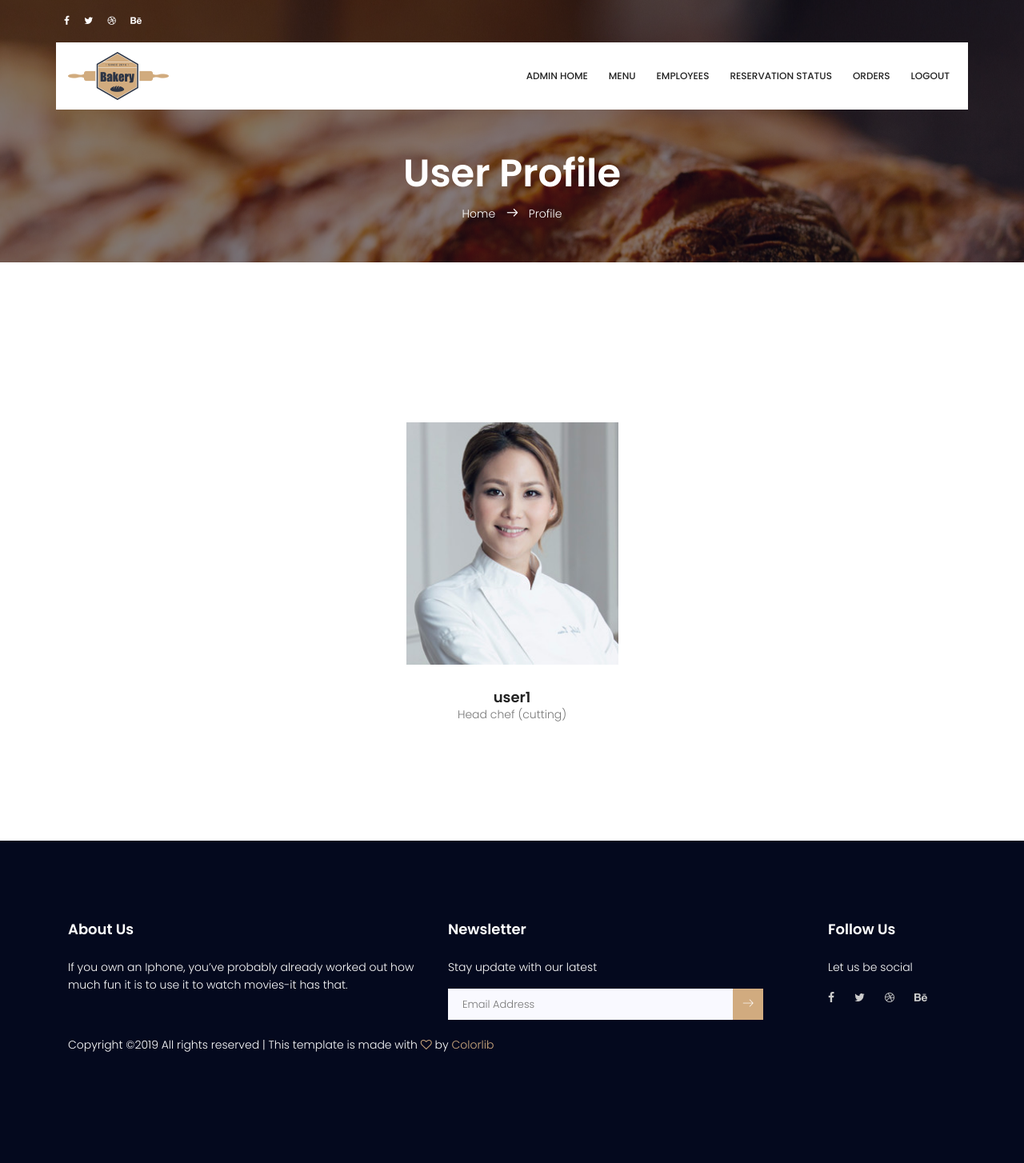
After one commit to BananaBond/RestrauntManagementSystem, a Flask app: page /profile in a window 1280 px wide. The commit adds this page. Shown: the whole page at 80% size. Run offline with Flask 2, Linux system fonts and the light colour scheme; a user stored in the database is signed in; data comes from the database, SQL or seed files in the repository; both versions use the stored data as it was after the commit; some libraries are stand-ins or nearby versions.

Commit message:
Added Cart page, need to add profile and cart button

```diff
--- a/app.py
+++ b/app.py
@@ -19,7 +19,7 @@ def login_required(f):
         if session.get("username") is None:
             flash(" Please login ",'danger')
 
-            return redirect(url_for("login", next=request.url))
+            return redirect(url_for("login",user=session.get("username"), next=request.url))
         return f(*args, **kwargs)
 
     return decorated_function
@@ -27,7 +27,7 @@ def admin_required(f):
     @wraps(f)
     def decorated_function(*args, **kwargs):
         if (session.get("usertype") !="admin"):
-            return redirect(url_for("index", next=request.url))
+            return redirect(url_for("index",user=session.get("username"), next=request.url))
         return f(*args, **kwargs)
 
     return decorated_function
@@ -68,17 +68,17 @@ class ReservationForm(Form):
 @app.route('/')
 def index():
     if(session.get("usertype")!="admin"):
-        return render_template('index.html')
+        return render_template('index.html',user=session.get("username"),)
     if(session.get("usertype")=="admin"):
-        return render_template('admin_index.html')
+        return render_template('admin_index.html',user=session.get("username"))
 @app.route('/about')
 def about():
-    return render_template('about.html')
+    return render_template('about.html',user=session.get("username"))
 
 @app.route('/menu')
 def menu():
     data = query_db("select name,category,description,option1,option2,option3,price1,price2,price3 from menu")
-    return render_template('menu.html',alldata=data)
+    return render_template('menu.html',user=session.get("username"),alldata=data)
 
 
 
@@ -86,7 +86,7 @@ def menu():
 
 @app.route('/team')
 def team():
-    return render_template('team.html')
+    return render_template('team.html',user=session.get("username"))
 
 @app.route('/reservation',methods=['POST','GET'])
 def reservation():
@@ -102,7 +102,7 @@ def reservation():
 #         flash('Thanks for your reservation')
 #         return redirect(url_for('index'))
     if request.method=="GET":
-        return render_template('reservation.html')
+        return render_template('reservation.html',user=session.get("username"))
     else:
         submission ={}
         submission["firstname"]=request.form["firstname"]
@@ -125,34 +125,41 @@ def reservation():
         submission['seats']
         ))
     flash(" Reservation created ","success")
-    return render_template('reservation.html')
+    return render_template('reservation.html',user=session.get("username"))
 
 
 @app.route('/contact')
 def contact():
-    return render_template('contact.html')
+    return render_template('contact.html',user=session.get("username"))
 
 @app.route('/elements')
 def elements():
     return render_template('elements.html')
+
+@app.route('/cart')
+@login_required
+def cart():
+    data = query_db("select customername,item from cart")
+    return render_template('/cart.html',user=session.get("username"),alldata=data,count=0)
+
 
 @app.route('/admin_reservation')
 @admin_required
 def admin_reservation():
 
     data=query_db("select firstname,lastname,seats,time,email from reservations")
-    return render_template('admin_reservation.html',alldata=data)
+    return render_template('admin_reservation.html',user=session.get("username"),alldata=data)
 
 @app.route('/admin_orders')
 @admin_required
 def admin_orders():
     data = query_db("select orderid,customername,item from orders")
-    return render_template('orders.html',alldata=data)
+    return render_template('orders.html',user=session.get("username"),alldata=data)
 
 @app.route('/login',methods=['POST','GET'])
 def login():
     if request.method == "GET":
-        return render_template("login.html")
+        return render_template("login.html",user=session.get("username"))
     else:
         error = None
         username = request.form["username"]
@@ -161,7 +168,7 @@ def login():
         passdatabase = query_db("select password from users where username = ?", (username,))
         if passdatabase == []:
             flash(" User does not exist ", "danger")
-            return render_template("login.html")
+            return render_template("login.html",user=session.get("username"))
         usertype=query_db("select usertype from users where username = ?", (username,))
 
         if  (sha.verify(password,passdatabase[0][0])):
@@ -171,12 +178,12 @@ def login():
             return redirect(url_for('index'))
         else:
             flash( " Incorrect Password ", "danger")
-            return render_template("login.html")
+            return render_template("login.html",user=session.get("username"))
 
 @app.route('/register',methods=['POST','GET'])
 def register():
     if request.method=="GET":
-        return render_template('register.html')
+        return render_template('register.html',user=session.get("username"))
     else:
         submission = {}
         submission["username"] = request.form["username"]
@@ -186,11 +193,11 @@ def register():
         submission["usertype"]=request.form["usertype"]
         if submission["password"] != submission["conf_pass"]:
             flash("Passwords don't match", "danger")
-            return render_template("register.html")
+            return render_template("register.html",user=session.get("username"))
 
         if query_db("select username from users where username = ?", (submission["username"],)) != []:
             flash("User already taken", "danger")
-            return render_template("register.html")
+            return render_template("register.html",user=session.get("username"))
 
         password = sha.encrypt(submission["password"])
         execute_db("insert into users values(?,?,?)", (
@@ -212,25 +219,47 @@ def logout():
 def addtocart(name,size):
     itemname=name
     itemsize=size
-    code=itemname+itemsize
+    code=itemname+" "+itemsize
 
 
     customername=session["username"]
-    execute_db("insert into orders values(1,?,?)", (
+    execute_db("insert into cart values(?,?)", (
        customername, code
 
     ))
     flash(" Added to cart "+code,"success")
     return redirect(url_for('menu'))
+@app.route('/place_order')
+@login_required
+def place_order():
+    itemlist=""
+    curretuser=session.get("username")
+    items=query_db("select item from cart where customername=?",(curretuser,))
+    for i in items:
+
+        itemlist+=i[0]+", "
+
+    execute_db("insert into orders values(1,?,?)",(curretuser,itemlist))
+    flash("Order placed ","success")
+    return redirect(url_for('index'))
+
 
 @app.route('/employee')
 def employee():
 
-    return render_template('team.html')
+    return render_template('team.html',user=session.get("username"))
 
 @app.route('/layout')
 def layout():
     return render_template('layout.html')
+@app.route("/profile")
+@login_required
+def profile():
+    currentuser=session.get("username")
+    data=query_db("select username from users where username = ?",(currentuser,))
+
+    return render_template('profile.html',data=data)
+
 app
 if __name__ == "__main__":
     app.run(host="0.0.0.0", debug=True, port=80)
--- /dev/null
+++ b/templates/profile.html
@@ -0,0 +1,51 @@
+{% extends 'admin_layout.html' %}
+{% block content %}
+<!-- start banner Area -->
+<section class="banner-area relative about-banner" id="home">
+    <div class="overlay overlay-bg"></div>
+    <div class="container">
+        <div class="row d-flex align-items-center justify-content-center">
+            <div class="about-content col-lg-12">
+                <h1 class="text-white">
+                    User Profile
+                </h1>
+                <p class="text-white link-nav"><a href="{{url_for('index')}}">Home </a> <span
+                        class="lnr lnr-arrow-right"></span> <a href="{{url_for('profile')}}"> Profile</a></p>
+            </div>
+        </div>
+    </div>
+</section>
+<!-- End banner Area -->
+
+
+<!-- Start team Area -->
+<section class="team-area section-gap" id="team">
+    <div class="container">
+        <div class="row d-flex justify-content-center">
+            <div class="menu-content pb-70 col-lg-8">
+
+            </div>
+        </div>
+        <div class="row justify-content-center d-flex align-items-center">
+            <div class="col-lg-3 col-md-6 single-team">
+                <div class="thumb">
+                    <img class="img-fluid" src="img/t1.jpg" alt="">
+                    <div class="align-items-center justify-content-center d-flex">
+                        <a href="#"><i class="fa fa-facebook"></i></a>
+                        <a href="#"><i class="fa fa-twitter"></i></a>
+                        <a href="#"><i class="fa fa-linkedin"></i></a>
+                    </div>
+                </div>
+                <div class="meta-text mt-30 text-center">
+                    <h4>{{data[0][0]}}</h4>
+                    <p>Head chef (cutting)</p>
+                </div>
+            </div>
+
+        </div>
+    </div>
+</section>
+<!-- End team Area -->
+
+
+{%endblock%}
```
Also changed, not shown: templates/cart.html (added, +57 -0 lines), templates/layout.html (+7 -1 lines), MainDatabase.db.
